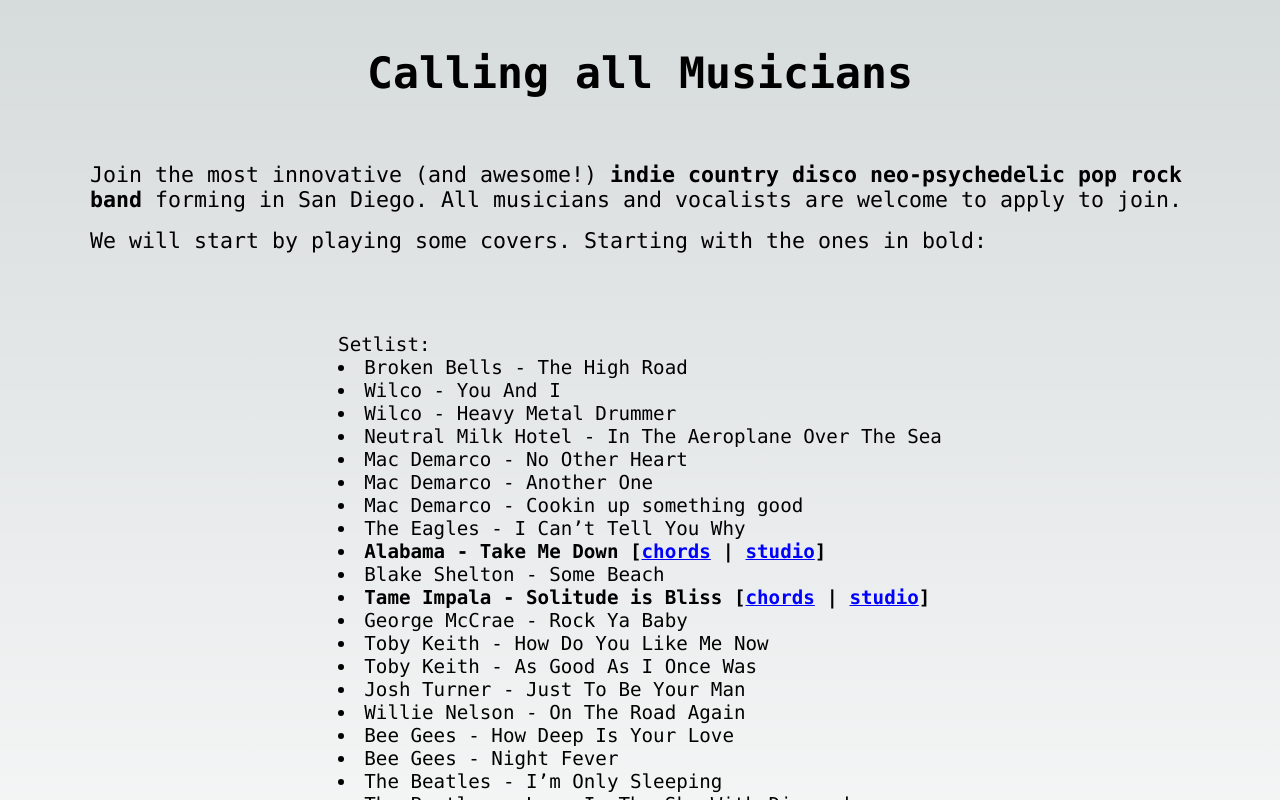
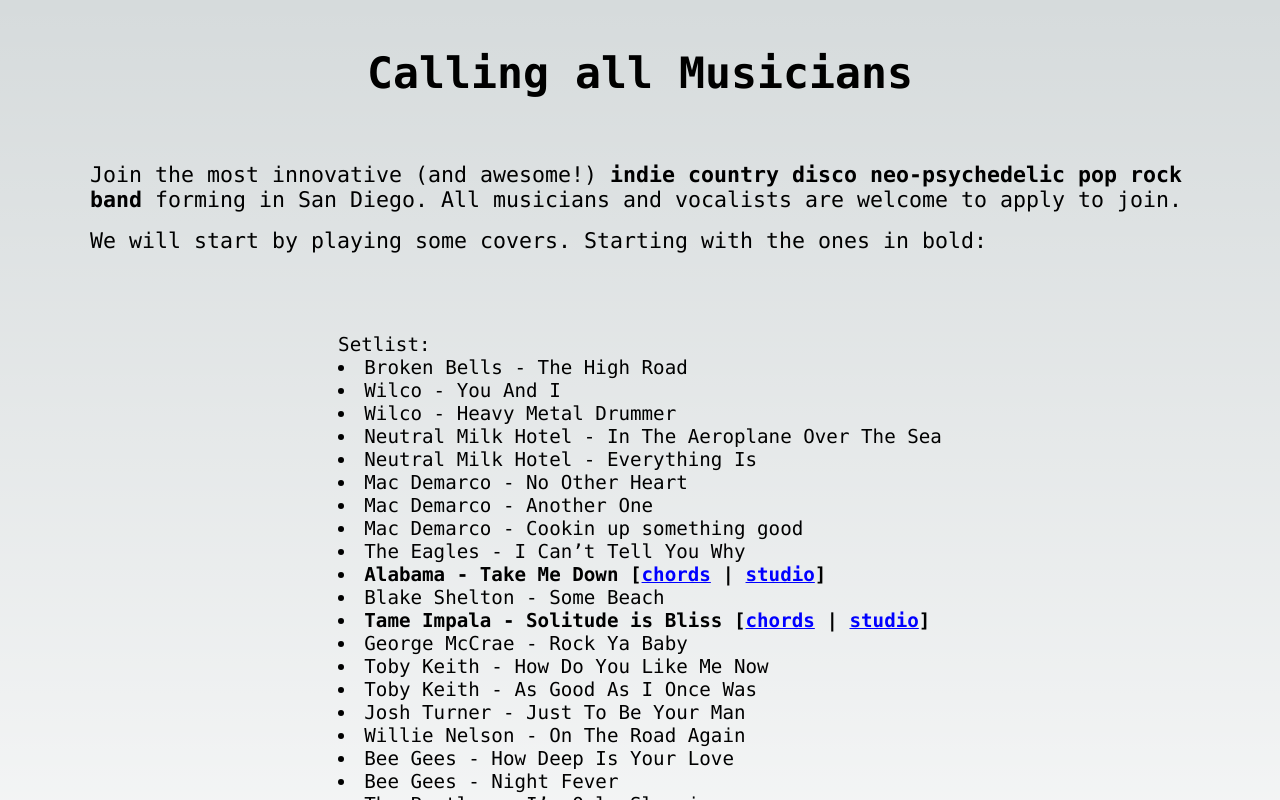
Before and after one commit to chiefsmurph/band-post, a Next.js app: page /band/ in a window 1280 px wide. Shown: the top 800 px of the page. Built offline with nearby package versions, Linux system fonts and the light colour scheme.

Commit message:
everything is

```diff
--- a/src/pages/index.tsx
+++ b/src/pages/index.tsx
@@ -30,6 +30,7 @@
           Wilco - You And I
           Wilco - Heavy Metal Drummer
           Neutral Milk Hotel - In The Aeroplane Over The Sea
+          Neutral Milk Hotel - Everything Is
           Mac Demarco - No Other Heart
           Mac Demarco - Another One
           Mac Demarco - Cookin up something good
```
